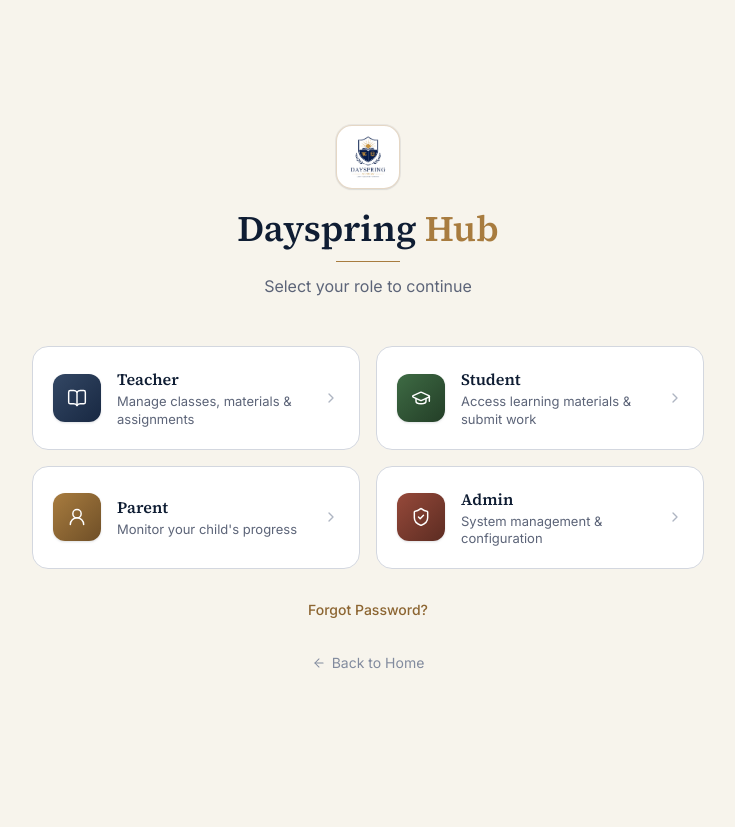
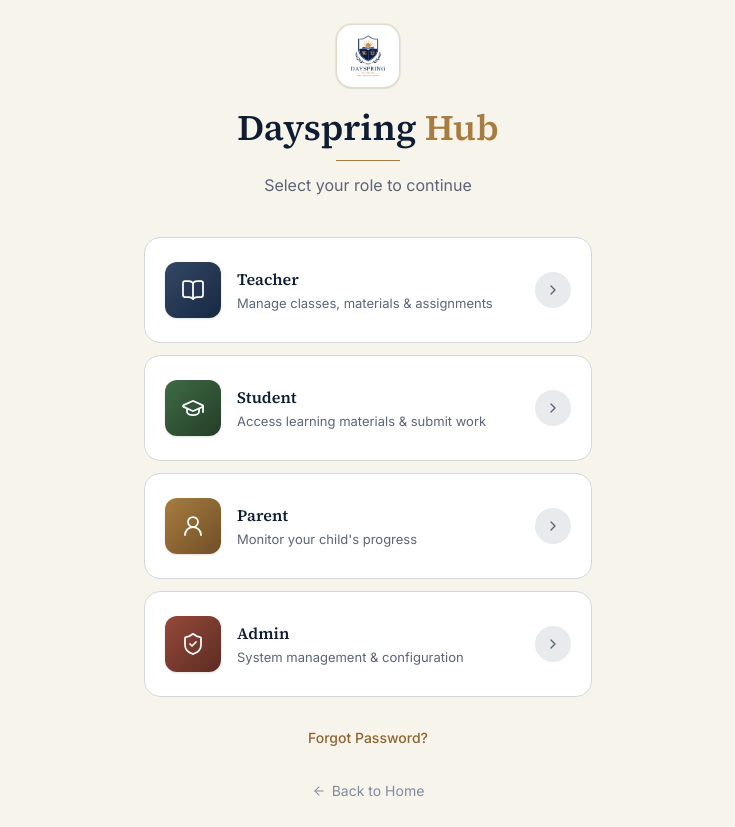
Before and after one commit to Kennywryght/dayspring-hub, a React (Vite) app in the folder frontend/: page /login in a window 1280 px wide. Shown: the whole page, without its empty margins (272-1007 px from the left). Before the commit the page ends 800 px from the top, so only its background shows below. Built offline with nearby package versions, Linux system fonts and the light colour scheme; no server answers.

Commit message:
redesigning the landing and unified login page

```diff
--- a/frontend/src/pages/UnifiedLogin.jsx
+++ b/frontend/src/pages/UnifiedLogin.jsx
@@ -51,7 +51,10 @@ const Field = ({ label, icon: Icon, children }) => (
     <label className="block text-sm font-medium text-ink-600 dark:text-ink-300 mb-1.5">{label}</label>
     <div className="relative">
       {Icon && (
-        <Icon className="absolute left-4 top-1/2 -translate-y-1/2 w-4 h-4 text-ink-400 pointer-events-none" strokeWidth={1.75} />
+        <Icon
+          className="absolute left-4 top-1/2 -translate-y-1/2 w-4 h-4 text-ink-400 pointer-events-none"
+          strokeWidth={1.75}
+        />
       )}
       {children}
     </div>
@@ -356,6 +359,12 @@ export default function UnifiedLogin() {
             </div>
           </div>
         </div>
+
+        <style>{`
+          @keyframes fade-in-up { from{opacity:0;transform:translateY(16px)} to{opacity:1;transform:translateY(0)} }
+          .animate-fade-in-up{animation:fade-in-up 0.5s ease-out both}
+          @media (prefers-reduced-motion: reduce){ .animate-fade-in-up{animation:none !important} }
+        `}</style>
       </div>
     );
   }
@@ -364,8 +373,9 @@ export default function UnifiedLogin() {
   if (!role) {
     return (
       <div className="min-h-screen flex items-center justify-center bg-parchment dark:bg-navy-900 p-4 sm:p-6">
-        <div className="w-full max-w-2xl">
-          <div className="text-center mb-9 sm:mb-12 animate-fade-in-up">
+        <div className="w-full max-w-md">
+          {/* Header */}
+          <div className="text-center mb-8 sm:mb-10 animate-fade-in-up">
             <div className="inline-flex items-center justify-center w-16 h-16 rounded-2xl bg-white dark:bg-navy-800 shadow-card border border-brass-500/30 mb-5">
               <img src="/logo.jpeg" alt="Dayspring Hub" className="w-11 h-11 rounded-xl object-cover" />
             </div>
@@ -376,31 +386,37 @@ export default function UnifiedLogin() {
             <p className="text-ink-500 dark:text-ink-300 text-sm sm:text-base">Select your role to continue</p>
           </div>
 
-          {/* Role cards grid */}
-          <div className="grid sm:grid-cols-2 gap-3.5 sm:gap-4">
+          {/* Role cards — compact width, taller height, modern */}
+          <div className="space-y-3">
             {Object.entries(roleConfig).map(([key, r], i) => (
               <button
                 key={key}
                 onClick={() => { playClick(); setRole(key); }}
                 style={{ animationDelay: `${i * 0.06}s` }}
-                className={`group relative overflow-hidden text-left flex items-center gap-4 p-5 bg-white dark:bg-navy-800 rounded-2xl border border-ink-200 dark:border-navy-600 ${r.cardHover} transition-all duration-200 hover:shadow-elevated hover:-translate-y-0.5 active:scale-[0.99] animate-fade-in-up`}
+                className={`group relative w-full overflow-hidden flex items-center gap-4 px-4 py-5 sm:px-5 sm:py-6 bg-white dark:bg-navy-800 rounded-2xl border border-ink-200 dark:border-navy-600 ${r.cardHover} transition-all duration-200 hover:shadow-elevated hover:-translate-y-0.5 active:scale-[0.99] animate-fade-in-up`}
               >
                 {/* Soft glow on hover */}
                 <div className={`pointer-events-none absolute -top-16 -right-16 w-40 h-40 rounded-full bg-gradient-to-br ${r.glow} opacity-0 group-hover:opacity-100 blur-2xl transition-opacity duration-300`} />
 
-                <div className={`relative w-12 h-12 rounded-xl flex items-center justify-center flex-shrink-0 bg-gradient-to-br ${r.iconBg} text-white shadow-soft group-hover:scale-105 transition-transform duration-200`}>
-                  <r.Icon className="w-5 h-5" strokeWidth={1.75} />
+                {/* Icon chip */}
+                <div className={`relative w-12 h-12 sm:w-14 sm:h-14 rounded-xl flex items-center justify-center flex-shrink-0 bg-gradient-to-br ${r.iconBg} text-white shadow-soft group-hover:scale-105 transition-transform duration-200`}>
+                  <r.Icon className="w-5 h-5 sm:w-6 sm:h-6" strokeWidth={1.75} />
                 </div>
 
+                {/* Text */}
                 <div className="relative text-left flex-1 min-w-0">
-                  <h3 className="font-semibold text-navy-800 dark:text-white text-sm sm:text-base">{r.label}</h3>
-                  <p className="text-xs sm:text-[13px] text-ink-500 dark:text-ink-300 leading-snug mt-0.5">{r.desc}</p>
+                  <h3 className="font-semibold text-navy-800 dark:text-white text-[15px] sm:text-base leading-tight">
+                    {r.label}
+                  </h3>
+                  <p className="text-xs sm:text-[13px] text-ink-500 dark:text-ink-300 leading-snug mt-1 truncate">
+                    {r.desc}
+                  </p>
                 </div>
 
-                <ChevronRight
-                  className="relative w-4 h-4 text-ink-300 dark:text-ink-500 group-hover:text-navy-700 dark:group-hover:text-white group-hover:translate-x-0.5 transition-all duration-200 flex-shrink-0"
-                  strokeWidth={2}
-                />
+                {/* Arrow chip */}
+                <div className="relative flex-shrink-0 w-9 h-9 rounded-full flex items-center justify-center bg-ink-100 dark:bg-navy-700 text-ink-500 dark:text-ink-400 group-hover:bg-navy-700 group-hover:text-white dark:group-hover:bg-white dark:group-hover:text-navy-800 transition-all duration-200">
+                  <ChevronRight className="w-4 h-4 group-hover:translate-x-0.5 transition-transform duration-200" strokeWidth={2} />
+                </div>
               </button>
             ))}
           </div>
@@ -446,7 +462,7 @@ export default function UnifiedLogin() {
           <ArrowLeft className="w-3.5 h-3.5" strokeWidth={1.75} /> Choose different role
         </button>
 
-        <div className={`bg-white dark:bg-navy-800 rounded-3xl border border-ink-200 dark:border-navy-700 shadow-elevated overflow-hidden grid lg:grid-cols-2 animate-fade-in-up`}>
+        <div className="bg-white dark:bg-navy-800 rounded-3xl border border-ink-200 dark:border-navy-700 shadow-elevated overflow-hidden grid lg:grid-cols-2 animate-fade-in-up">
           {/* Left: brand panel */}
           <div className="relative hidden lg:flex flex-col justify-between bg-navy-800 dark:bg-navy-950 p-10 overflow-hidden">
             <div className={`absolute -top-20 -right-20 w-72 h-72 rounded-full bg-gradient-to-br ${current.glow} blur-3xl`} />
```
